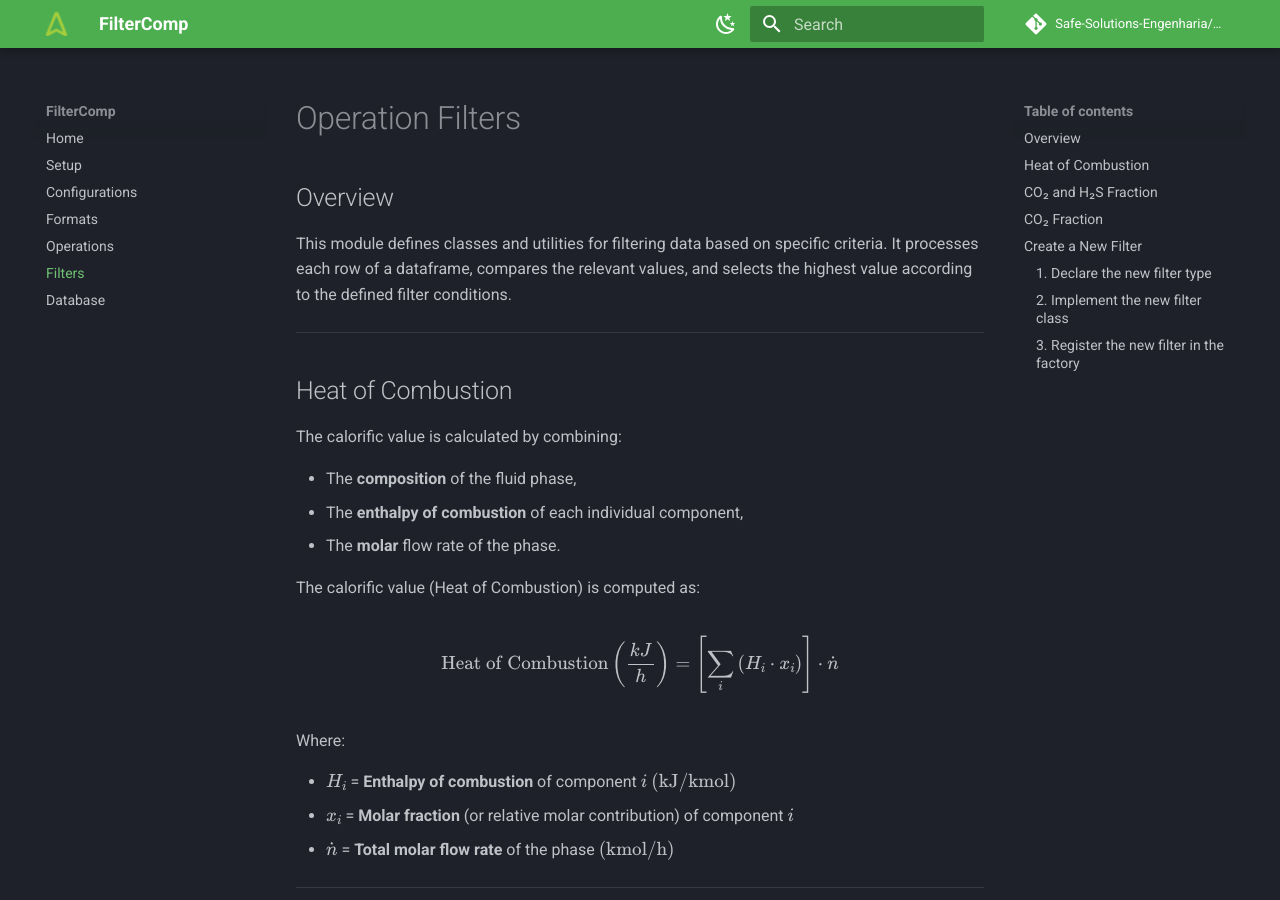
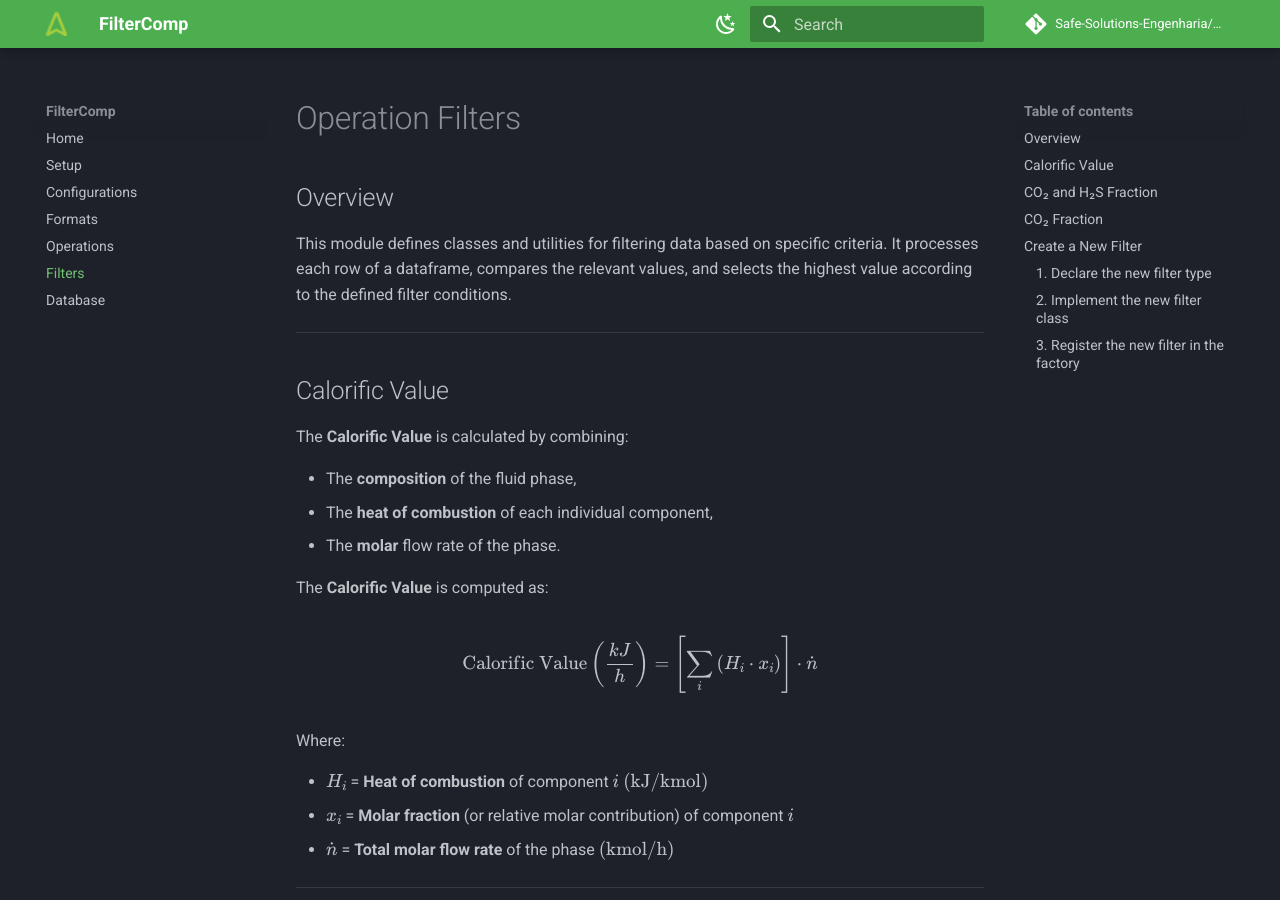
Before and after one commit to Safe-Solutions-Engenharia/filtercomp, an MkDocs documentation site: the page built from doc/docs/filtering.md, in a window 1280 px wide and 900 px high. Built offline with MkDocs 1.6.1 and Material for MkDocs 9.7.7, drawn with Linux system fonts in a browser that asks for light colours; some web fonts are replaced; comment, search, counter and statistics services are not loaded.

Commit message:
Docs: update mkdocs
- Update filtering
- Add database doc
- Update check database members
- Update insert members to database

```diff
--- a/doc/docs/filtering.md
+++ b/doc/docs/filtering.md
@@ -6,23 +6,23 @@ This module defines classes and utilities for filtering data based on specific c
 
 ---
 
-## Heat of Combustion
+## Calorific Value
 
-The calorific value is calculated by combining:
+The **Calorific Value** is calculated by combining:
 
 * The **composition** of the fluid phase,
-* The **enthalpy of combustion** of each individual component,
+* The **heat of combustion** of each individual component,
 * The **molar** flow rate of the phase.
 
-The calorific value (Heat of Combustion) is computed as:
+The **Calorific Value** is computed as:
 
 $$
-\text{Heat of Combustion} \left(\frac {kJ}{h} \right) = \left[ \sum_{i} \left( H_i \cdot x_i \right) \right] \cdot \dot{n}
+\text{Calorific Value} \left(\frac {kJ}{h} \right) = \left[ \sum_{i} \left( H_i \cdot x_i \right) \right] \cdot \dot{n}
 $$
 
 Where:
 
-- \( H_i \) =  **Enthalpy of combustion** of component \(i\) \((\text{kJ/kmol})\)
+- \( H_i \) =  **Heat of combustion** of component \(i\) \((\text{kJ/kmol})\)
 - \( x_i \) = **Molar fraction** (or relative molar contribution) of component \(i\)
 - \( \dot{n} \) = **Total molar flow rate** of the phase \((\text{kmol/h})\)
 
```
Also changed, not shown: doc/docs/database.md (+11 -5 lines), doc/docs/operations.md (+4 -4 lines), 2 other files.
